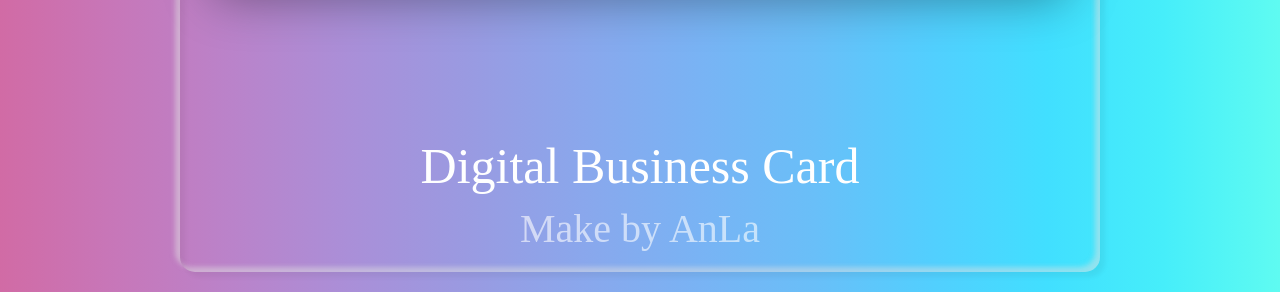
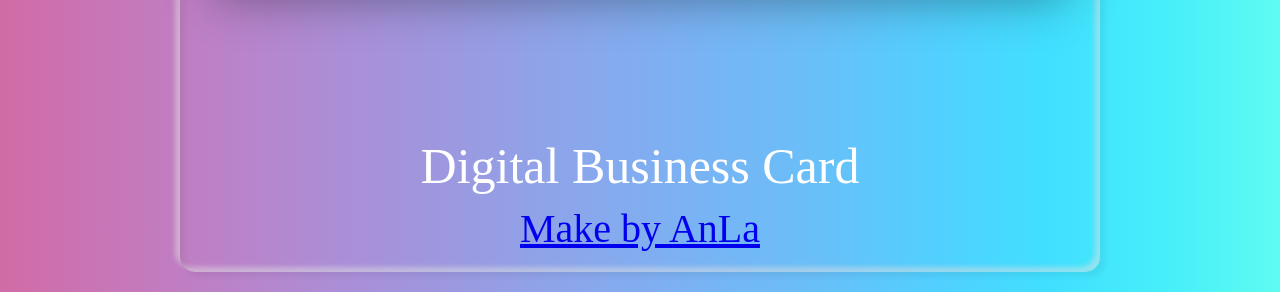
Before and after one commit to AnLaVN/Binh_An-Credit, a plain HTML site: page index.html in a window 1280 px wide. Shown: the part 1805-2097 px from the top of the page. Drawn offline with Linux system fonts and the light colour scheme.

Commit message:
Update index.html

```diff
--- a/index.html
+++ b/index.html
@@ -65,7 +65,7 @@
             <div>HD Bank</div>
         </a>
         <div id="Credit1">Digital Business Card</div>
-        <div id="Credit2">Make by AnLa</div>
+        <div id="Credit2"><a href="https://anlavn.github.io/Digital-Business-Card/">Make by AnLa</a></div>
     </div>
     <script>
         function copy(){
```
